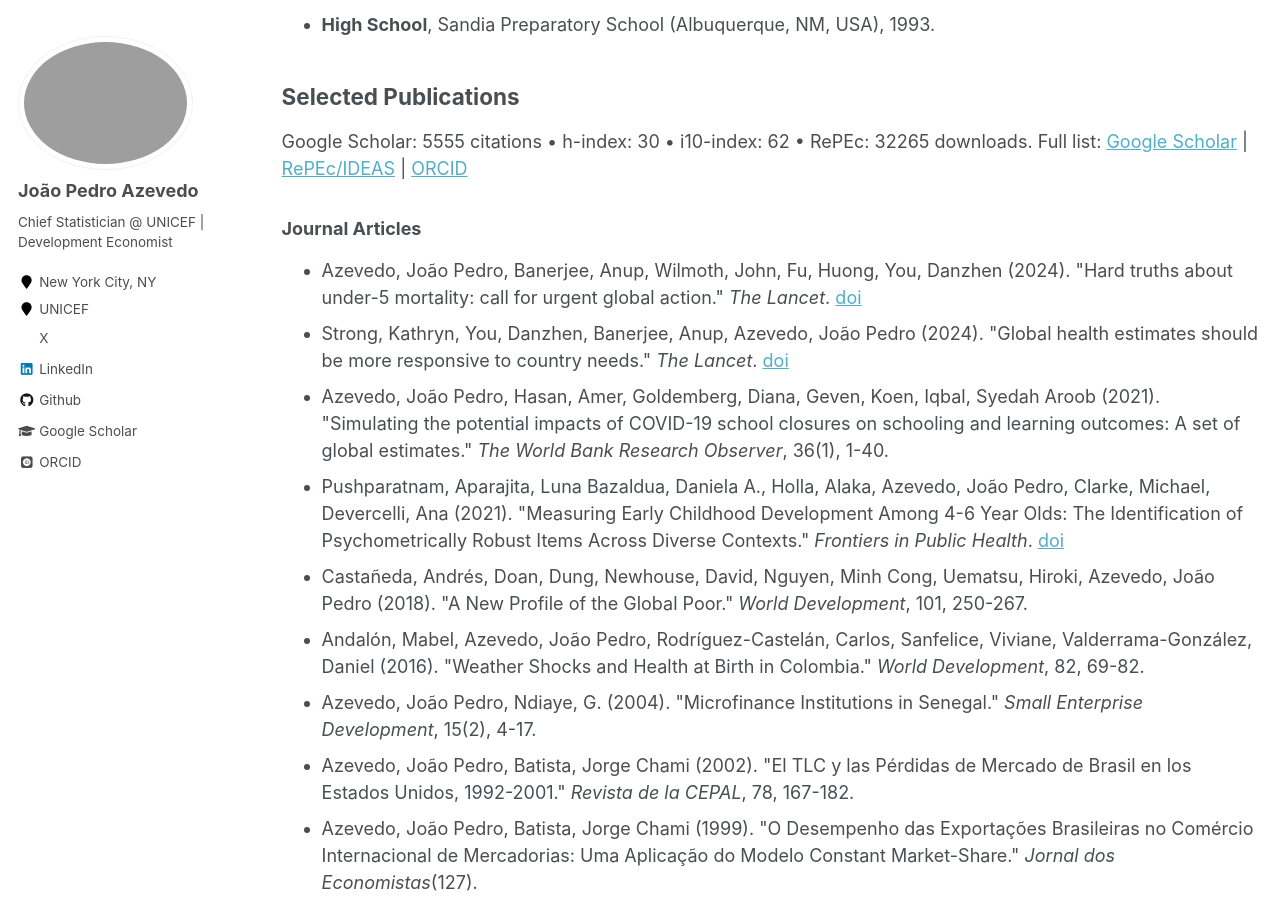
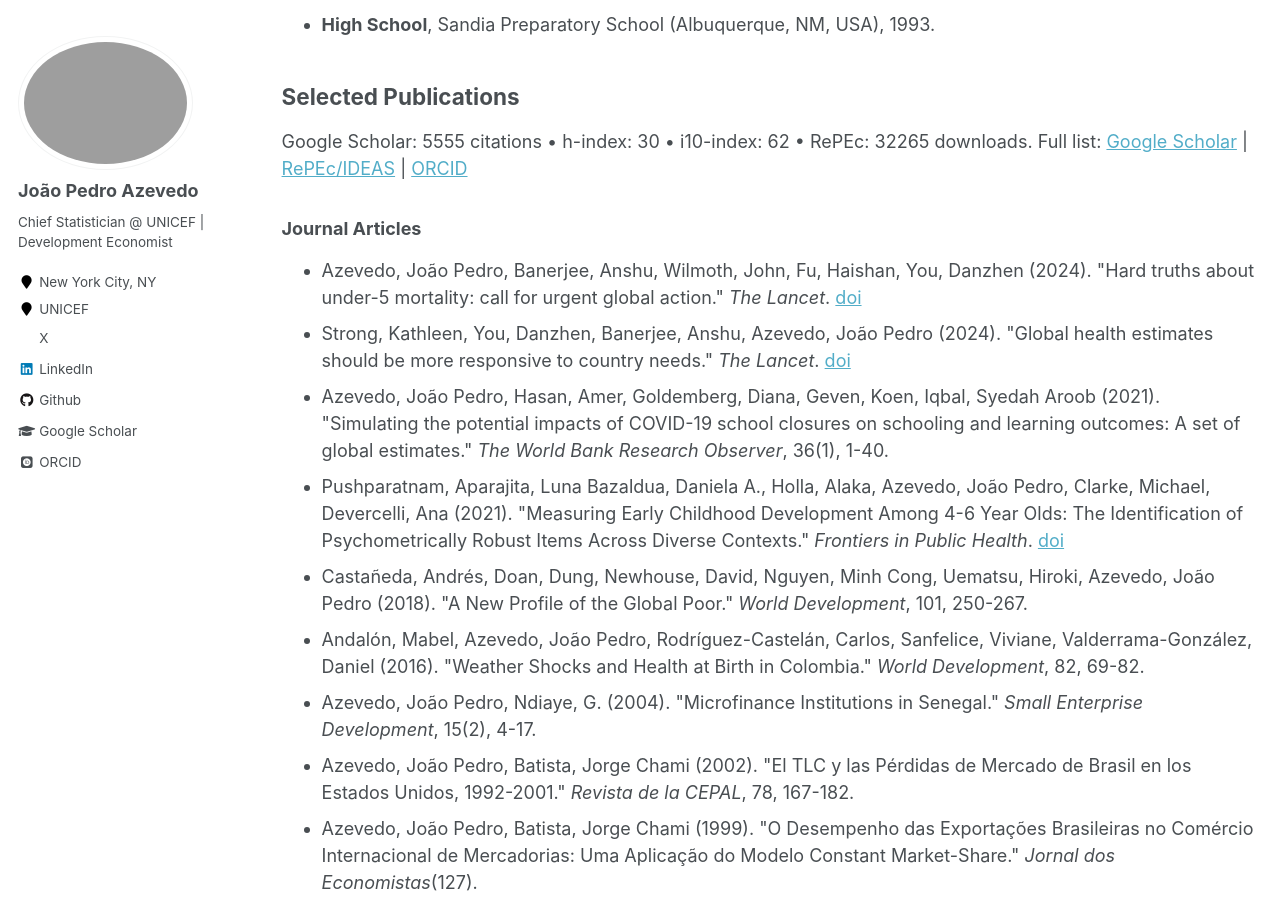
Before and after one commit to jpazvd/jpazvd.github.io, a Jekyll site: the page built from _pages/cv.md, in a window 1280 px wide and 900 px high, scrolled down 2393 px. Built offline with Jekyll 4.4.1, drawn with Linux system fonts in a browser that asks for light colours; some web fonts are replaced.

Commit message:
sync: update from dev repo
Synced from: jpazvd/jpazvd.github.io-dev@e11ef3e94c00f6ed4a71915e166ae7aa3556bcbe

```diff
--- a/_data/events.yml
+++ b/_data/events.yml
@@ -404,7 +404,7 @@ events:
   - sdg
   - statistics
   - child-wellbeing
-- id: pakistan-pitb-2023
+- id: pakistan-pitb-2024
   date: '2024-10-23'
   year: 2024
   event: UNICEF Pakistan — PITB Delegation Visit
@@ -665,7 +665,7 @@ events:
   - child-wellbeing
   - statistics
   - partnerships
-- id: unsc55-poverty-2024
+- id: unsc56-poverty-2024
   date: '2024-03-06'
   year: 2024
   event: 56th UN Statistical Commission Side Event
--- a/_data/publications.yml
+++ b/_data/publications.yml
@@ -903,9 +903,9 @@ journal_articles:
   type: journal_article
   authors:
   - Azevedo, João Pedro
-  - Banerjee, Anup
+  - Banerjee, Anshu
   - Wilmoth, John
-  - Fu, Huong
+  - Fu, Haishan
   - You, Danzhen
   year: '2024'
   title: 'Hard truths about under-5 mortality: call for urgent global action'
@@ -921,9 +921,9 @@ journal_articles:
 - id: strong-2024-lancet-health-estimates
   type: journal_article
   authors:
-  - Strong, Kathryn
+  - Strong, Kathleen
   - You, Danzhen
-  - Banerjee, Anup
+  - Banerjee, Anshu
   - Azevedo, João Pedro
   year: '2024'
   title: Global health estimates should be more responsive to country needs
--- a/_data/publications_manual.yml
+++ b/_data/publications_manual.yml
@@ -25,7 +25,7 @@
 journal_articles:
   - id: azevedo-2024-lancet-under5-mortality
     type: journal_article
-    authors: ["Azevedo, João Pedro", "Banerjee, Anup", "Wilmoth, John", "Fu, Huong", "You, Danzhen"]
+    authors: ["Azevedo, João Pedro", "Banerjee, Anshu", "Wilmoth, John", "Fu, Haishan", "You, Danzhen"]
     year: 2024
     title: "Hard truths about under-5 mortality: call for urgent global action"
     journal: "The Lancet"
@@ -36,7 +36,7 @@ journal_articles:
 
   - id: strong-2024-lancet-health-estimates
     type: journal_article
-    authors: ["Strong, Kathryn", "You, Danzhen", "Banerjee, Anup", "Azevedo, João Pedro"]
+    authors: ["Strong, Kathleen", "You, Danzhen", "Banerjee, Anshu", "Azevedo, João Pedro"]
     year: 2024
     title: "Global health estimates should be more responsive to country needs"
     journal: "The Lancet"
```
Also changed, not shown: _pages/publications.md (+1 -1 lines), 1 other file.
